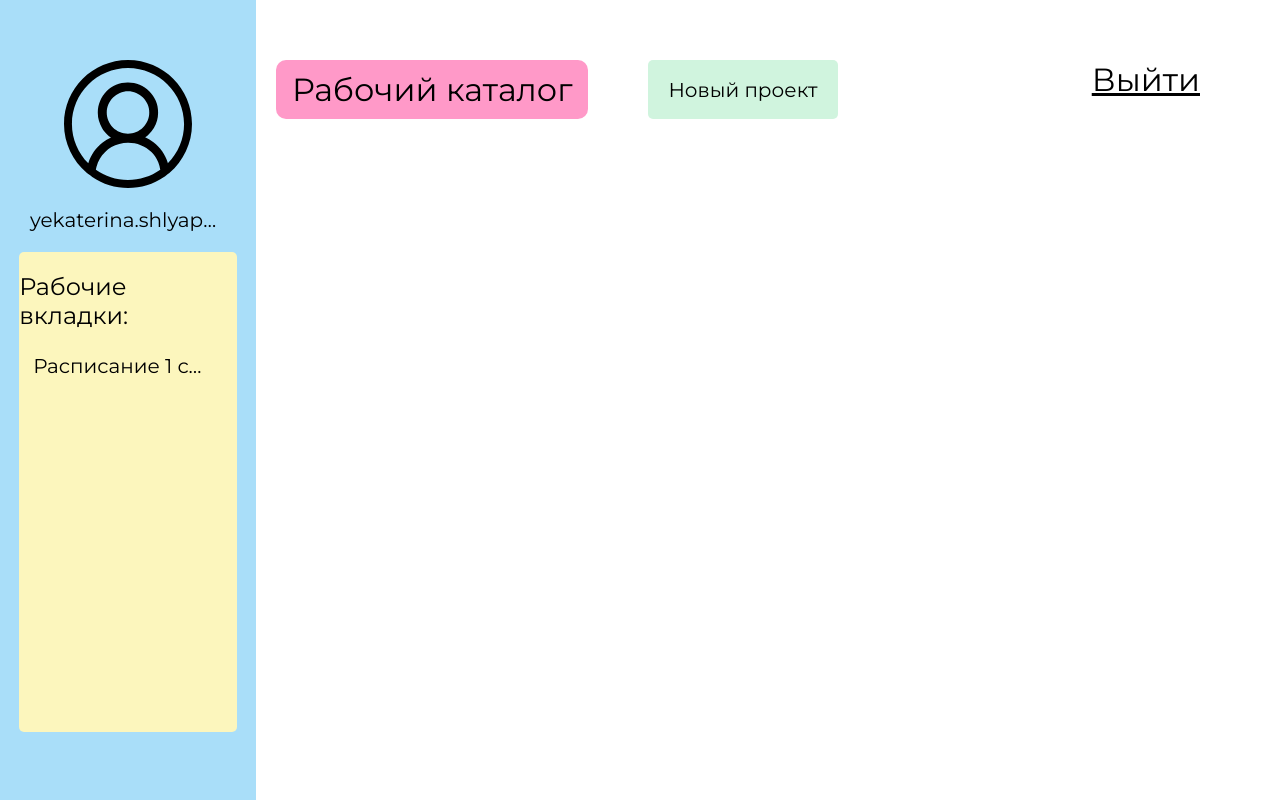
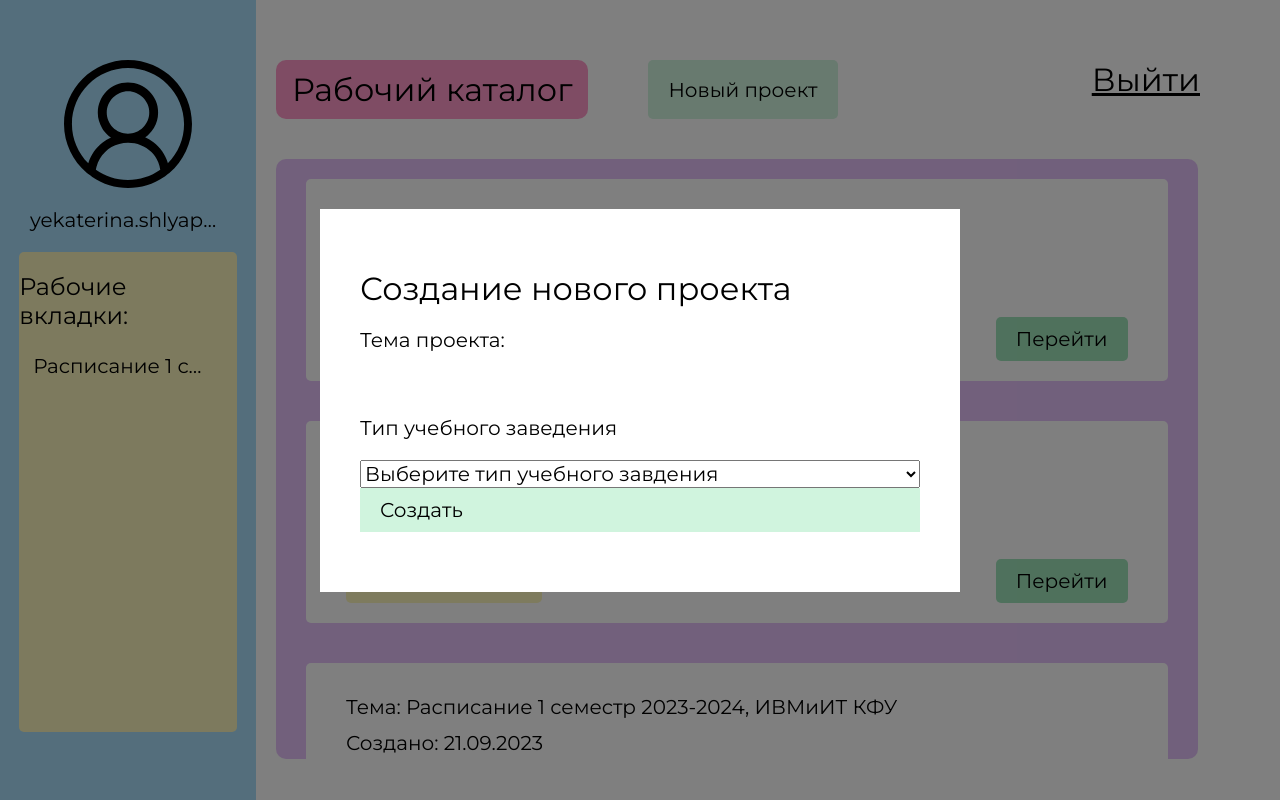
Before and after one commit to Kathy-Laip/graduate-work, a React (Create React App) app in the folder frontend/: page /workBook in a window 1280 px wide. Built offline with nearby package versions, Linux system fonts and the light colour scheme.

Commit message:
доработала страницу рабочего каталога, начало создания окна с созданием нового проекта

```diff
--- /dev/null
+++ b/frontend/src/components/CreateNewProject.tsx
@@ -0,0 +1,20 @@
+import React from "react";
+
+export const CreateNewProject: React.FC = () => {
+    return(
+        <div className="createProject">
+            <div className="blockQuestions">
+                <h1 className="h1">Создание нового проекта</h1>
+                <span className="mrTB1">Тема проекта:</span>
+                <input id='themeProject' className="shadowBlack"></input>
+                <span className="mrTB1">Тип учебного заведения</span>
+                <select>
+                    <option value={''}>Выберите тип учебного завдения</option>
+                    <option value={'univ'}>Университет</option>
+                    <option value={'school'}>Школа</option>
+                </select>
+                <button className="btn1 btnLightGreen">Создать</button>
+            </div>
+        </div>
+    )
+}
--- a/frontend/src/index.css
+++ b/frontend/src/index.css
@@ -9,6 +9,11 @@
   font-size: 20px;
   -webkit-font-smoothing: antialiased;
   -moz-osx-font-smoothing: grayscale;
+}
+
+body{
+  min-height: 100vh;
+  display: flex;
 }
 
 :root{
@@ -36,6 +41,10 @@ code {
 .h3{
   font-size: 1.2rem;
   font-weight: 400;
+}
+
+.mrTB1{
+  margin: 1rem 0;
 }
 
 a{
@@ -67,8 +76,18 @@ input::placeholder{
   padding: 0.5rem 1rem;
 }
 
+
 .btnGreen{
   background-color: var(--main-dark-green);
+}
+
+.btnYellow{
+  background-color: var(--main-yellow);
+}
+
+
+.btn1:hover{
+  background-color: var(--main-blue);
 }
 
 .btnLightGreen{
@@ -87,13 +106,24 @@ input::placeholder{
   box-shadow: 0 2px 10px var(--main-green);
 }
 
+.shadowBlack{
+  box-shadow: 0 2px 10px var(black);
+}
+
 .underSpan{
   display: block;
   text-decoration: underline;
   text-align: end;
 
+  margin-bottom: 1rem;
+}
+
+.exitSignUnderLine{
   width: 100%;
-  margin-bottom: 1rem;
+}
+
+.exitSignUnderLine span{
+  float: right;
 }
 
 /* page of Exit */
@@ -118,7 +148,6 @@ input::placeholder{
   flex-wrap: wrap;
 
   position: relative;
-
 
   align-items: center;
 
@@ -182,6 +211,8 @@ input::placeholder{
   white-space: nowrap;
   overflow: hidden;
   text-overflow: ellipsis;
+
+  text-align: center;
 }
 
 
@@ -219,19 +250,26 @@ input::placeholder{
   text-overflow: ellipsis;
 }
 
+.bodyWork{
+  display: flex;
+  flex-wrap: wrap;
+  flex-direction: column;
+  height: 100vh;
+}
+
 .nav{
   display: flex;
+  flex-wrap: wrap;
   justify-content: space-between;
-  flex-wrap: wrap;
 
   width: 80vw;
 
-  padding: 3rem 4rem 3rem 1rem;
+  padding: 3rem 4rem 2rem 1rem;
 }
 
 .leftNav{
   display: flex;
-  flex-wrap: wrap;
+  flex-direction: row;
 }
 
 .leftNav button{
@@ -243,6 +281,72 @@ input::placeholder{
 }
 
 .nameBlock{
+  display: flex;
+  flex-wrap: wrap;
   background-color: var(--main-pink);
   padding: 0.5rem 0.8rem;
 }
+
+.workBodyShedules{
+  width: 80vw;
+  height: 75vh;
+}
+
+.workPlaceSchedules{
+  width: 90%;
+  height: 100%;
+
+  background-color: var(--main-purple);
+  margin: 0rem 1rem 0rem 1rem;
+
+  overflow-y: auto;
+
+  display: flex;
+  flex-direction: column;
+}
+
+.scheduleBlock{
+  display: flex;
+  flex-direction: column;
+
+  background-color: white;
+
+  padding: 1rem 2rem;
+  margin: 1rem 1.5rem;
+}
+
+.scheduleBlock span{
+  margin-top: 0.6rem;
+}
+
+.buttonSchedule{
+  display: flex;
+  justify-content: space-between;
+
+  margin-top: 0.5rem;
+}
+
+.createProject{
+  display: flex;
+
+  width: 100vw;
+  height: 100vh;
+
+  background-color: rgba(0, 0, 0, 0.5);
+
+  position: absolute;
+  top:0;
+  left: 0;
+}
+
+.blockQuestions{
+  margin: auto;
+
+  width: 50%;
+
+  display: flex;
+  flex-direction: column;
+  padding: 3rem 2rem;
+
+  background-color: white;
+}
--- a/frontend/src/pages/Exit.tsx
+++ b/frontend/src/pages/Exit.tsx
@@ -22,7 +22,7 @@ export const Exit: React.FC<Exits> = (props) => {
                             <h1 className="h1">Вход</h1>
                             <input type='login' placeholder="Логин"/>
                             <input type='password' placeholder="Пароль"/>
-                            <span className="underSpan" onClick={() => props.change()}>Регистрация</span>
+                            <div className="exitSignUnderLine"><span className="underSpan" onClick={() => props.change()}>Регистрация</span></div>
                             <button className="btn1 btnGreen bdR10"><Link to='/workBook'><h1 className="h1">Войти</h1></Link></button>
 
                         </div>
@@ -38,7 +38,7 @@ export const Exit: React.FC<Exits> = (props) => {
                 <span className="thinkPassowrd">Придумайте пароль:</span>
                 <input type='password' placeholder="Пароль"/>
                 <input type='password' placeholder="Повторите пароль"/>
-                <span className="underSpan"  onClick={() => props.change()}>Войти</span>
+                <div className="exitSignUnderLine"><span className="underSpan"  onClick={() => props.change()}>Войти</span></div>
                 <button className="btn1 btnGreen bdR10"><h1 className="h1">Зарегистрироваться</h1></button>
             </div>
             )}
--- a/frontend/src/pages/WorkPlace.tsx
+++ b/frontend/src/pages/WorkPlace.tsx
@@ -1,5 +1,6 @@
 import React from "react";
 import { Link } from "react-router-dom";
+import { CreateNewProject } from "../components/CreateNewProject";
 import acc from '../pictures/Vector.svg'
 
 export const WorkPlace: React.FC = () => {
@@ -27,7 +28,57 @@ export const WorkPlace: React.FC = () => {
                     <Link to='/'><h1 className="underSpan h1">Выйти</h1></Link>
                 </div>
             </div>
+            <div className="workBodyShedules">
+                <div className="workPlaceSchedules bdR10">
+                    <div className="scheduleBlock bdR5">
+                        <span>Тема: Расписание 1 семестр 2023-2024, ИВМиИТ КФУ</span>
+                        <span>Создано: 21.09.2023</span>
+                        <span>Тип учреждения: университет</span>
+                        <div className="buttonSchedule">
+                            <button className="edit btn1 btnYellow bdR5">Редактировать</button>
+                            <button className="come btn1 btnGreen bdR5">Перейти</button>
+                        </div>
+                    </div>
+                    <div className="scheduleBlock bdR5">
+                        <span>Тема: Расписание 1 семестр 2023-2024, ИВМиИТ КФУ</span>
+                        <span>Создано: 21.09.2023</span>
+                        <span>Тип учреждения: университет</span>
+                        <div className="buttonSchedule">
+                            <button className="edit btn1 btnYellow bdR5">Редактировать</button>
+                            <button className="come btn1 btnGreen bdR5">Перейти</button>
+                        </div>
+                    </div>
+                    <div className="scheduleBlock bdR5">
+                        <span>Тема: Расписание 1 семестр 2023-2024, ИВМиИТ КФУ</span>
+                        <span>Создано: 21.09.2023</span>
+                        <span>Тип учреждения: университет</span>
+                        <div className="buttonSchedule">
+                            <button className="edit btn1 btnYellow bdR5">Редактировать</button>
+                            <button className="come btn1 btnGreen bdR5">Перейти</button>
+                        </div>
+                    </div>
+                    <div className="scheduleBlock bdR5">
+                        <span>Тема: Расписание 1 семестр 2023-2024, ИВМиИТ КФУ</span>
+                        <span>Создано: 21.09.2023</span>
+                        <span>Тип учреждения: университет</span>
+                        <div className="buttonSchedule">
+                            <button className="edit btn1 btnYellow bdR5">Редактировать</button>
+                            <button className="come btn1 btnGreen bdR5">Перейти</button>
+                        </div>
+                    </div>
+                    <div className="scheduleBlock bdR5">
+                        <span>Тема: Расписание 1 семестр 2023-2024, ИВМиИТ КФУ</span>
+                        <span>Создано: 21.09.2023</span>
+                        <span>Тип учреждения: университет</span>
+                        <div className="buttonSchedule">
+                            <button className="edit btn1 btnYellow bdR5">Редактировать</button>
+                            <button className="come btn1 btnGreen bdR5">Перейти</button>
+                        </div>
+                    </div>
+                </div>
+            </div>
         </div>
+        <CreateNewProject/>
        </div>
     )
 }
```
